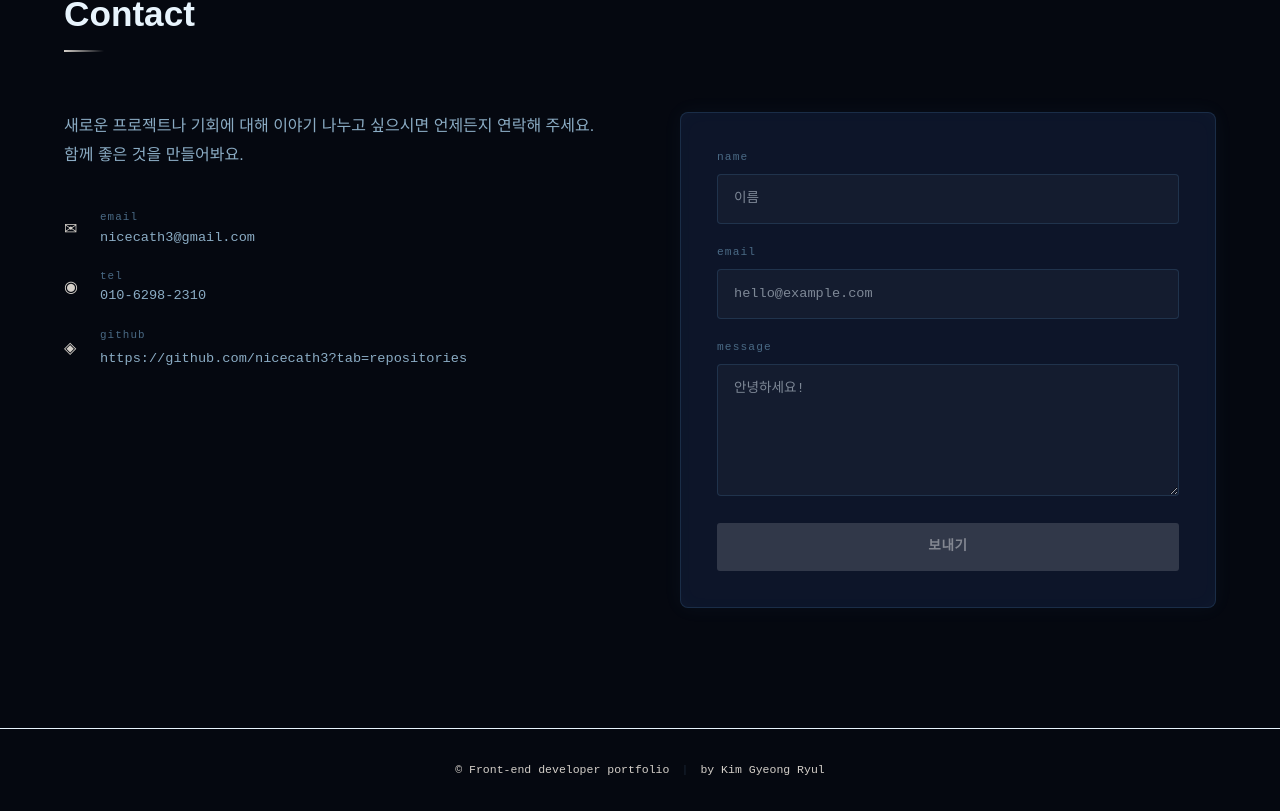
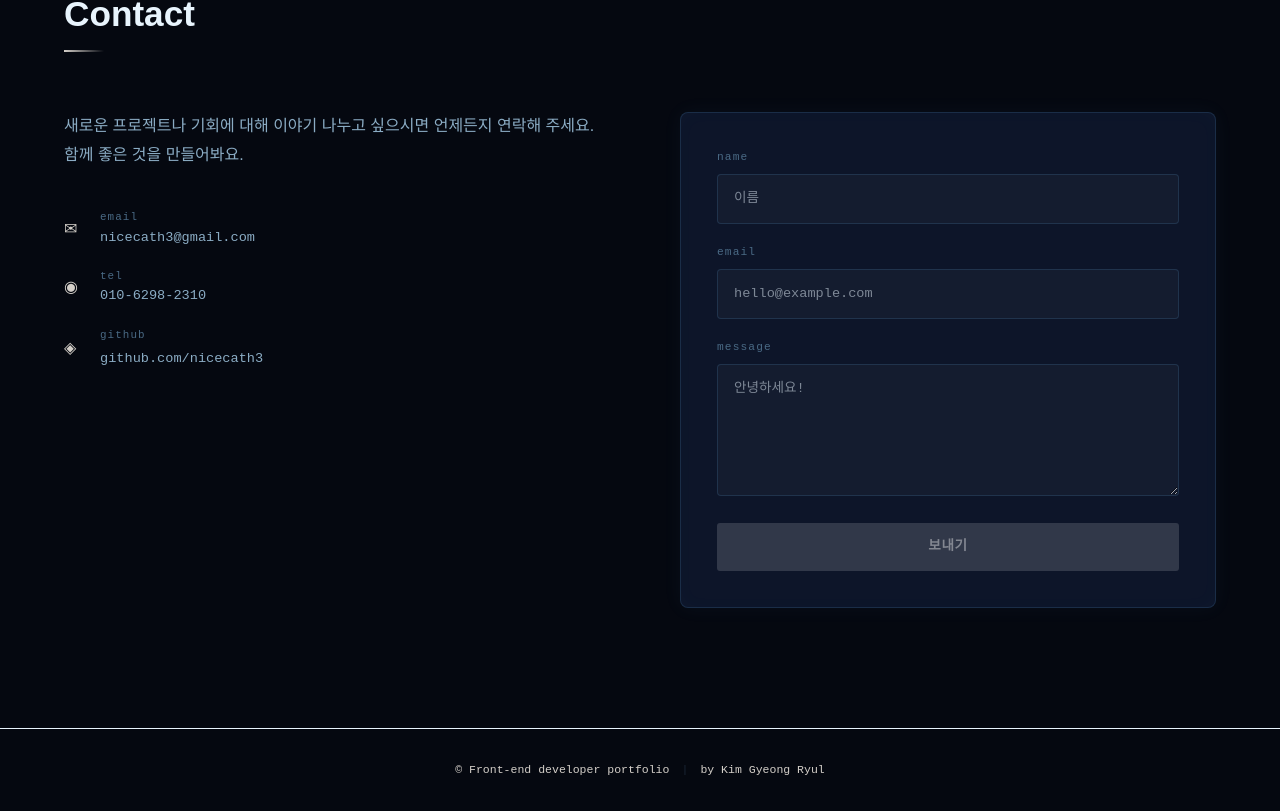
Before and after one commit to nicecath3/portfolio, a Next.js app: page /web in a window 1280 px wide. Shown: the part 3138-3949 px from the top of the page. Built offline with nearby package versions, Linux system fonts and the light colour scheme.

Commit message:
feat: 데이터 수정
1. git 태그 명칭 수정

```diff
--- a/app/web/components/contact/index.tsx
+++ b/app/web/components/contact/index.tsx
@@ -54,9 +54,9 @@ export const Contact = () => {
                       {item.label}
                     </div>
 
-                    {item.link ? (
+                    {item.label === 'github' ? (
                       <a
-                        href={item.value}
+                        href={'https://github.com/nicecath3?tab=repositories'}
                         target="_blank"
                         rel="noopener noreferrer"
                         className="contact_left_mono_text"
--- a/app/web/components/contact/support.tsx
+++ b/app/web/components/contact/support.tsx
@@ -1,10 +1,9 @@
 export const ContactLeftInfo = [
-  { label: 'email', value: 'nicecath3@gmail.com', icon: '✉', link: false },
-  { label: 'tel', value: '010-6298-2310', icon: '◉', link: false },
+  { label: 'email', value: 'nicecath3@gmail.com', icon: '✉' },
+  { label: 'tel', value: '010-6298-2310', icon: '◉' },
   {
     label: 'github',
-    value: 'https://github.com/nicecath3?tab=repositories',
+    value: 'github.com/nicecath3',
     icon: '◈',
-    link: true,
   },
 ];
```
